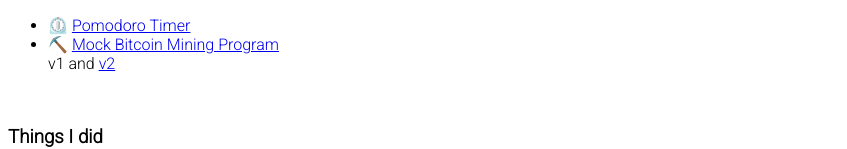
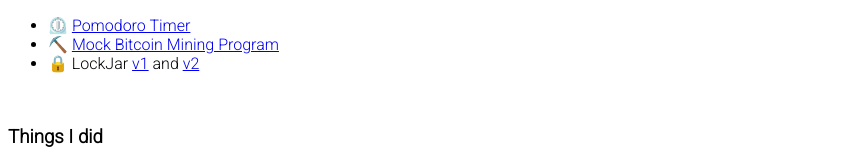
Before and after one commit to brianeide/brianeide.github.io, a plain HTML site: page index.html in a window 1280 px wide. Shown: the part 295-444 px from the top of the page, without its empty margins (0-847 px from the left). Drawn offline with Linux system fonts and the light colour scheme.

Commit message:
Update index.html

```diff
--- a/index.html
+++ b/index.html
@@ -17,7 +17,7 @@
         <ul>
             <li>⏲️ <a href="pomodoro" target="_blank">Pomodoro Timer</a></li>
             <li>⛏️ <a href="https://github.com/brianeide/mock-btc-miner", target="_blank">Mock Bitcoin Mining Program</a></li>
-            <li🔒 LockJar <a href="https://devpost.com/software/lockjar", target="_blank">v1</a> and <a href="https://devpost.com/software/lockjar-v2", target="_blank">v2</a></li>
+            <li>🔒 LockJar <a href="https://devpost.com/software/lockjar", target="_blank">v1</a> and <a href="https://devpost.com/software/lockjar-v2", target="_blank">v2</a></li>
         </ul>
         <br>
         <h3>Things I did</h3>
```
